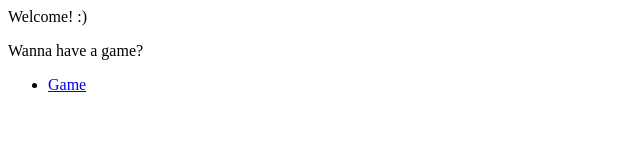
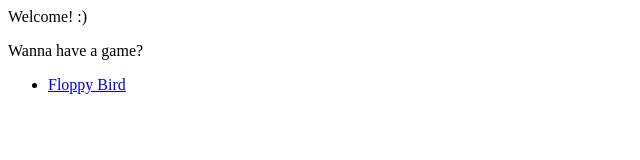
Before and after one commit to tryexcept6/tryexcept.github.io, a plain HTML site: page index.html in a window 1280 px wide. Shown: the full height of the page, 0-640 px from the left. Drawn offline with Linux system fonts and the light colour scheme.

Commit message:
Update index.html

```diff
--- a/index.html
+++ b/index.html
@@ -2,5 +2,5 @@
 <p>Wanna have a game? </p>
 
 <ul>
-  <li> <a href="https://tryexcept6.github.io/game.html">Game</a> </li>
+  <li> <a href="https://tryexcept6.github.io/game1.html">Floppy Bird</a> </li>
 </ul>
```
